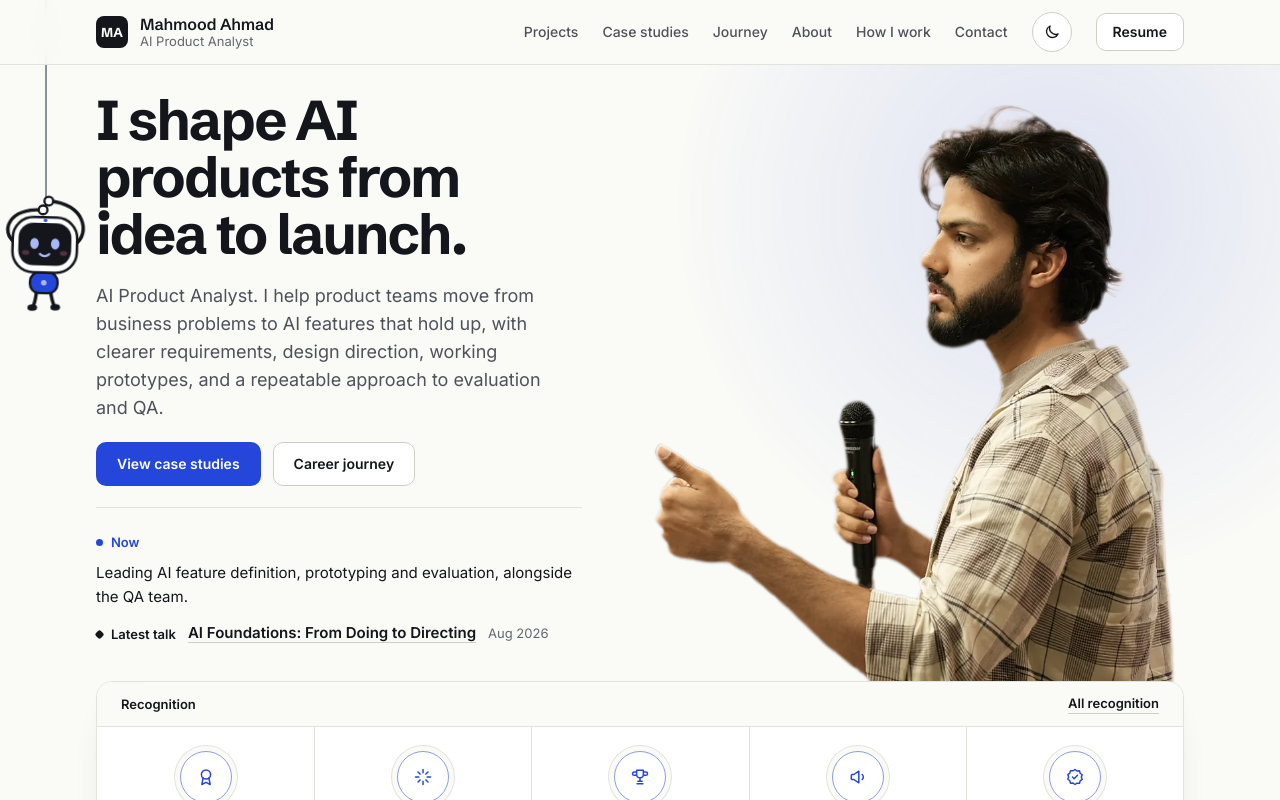
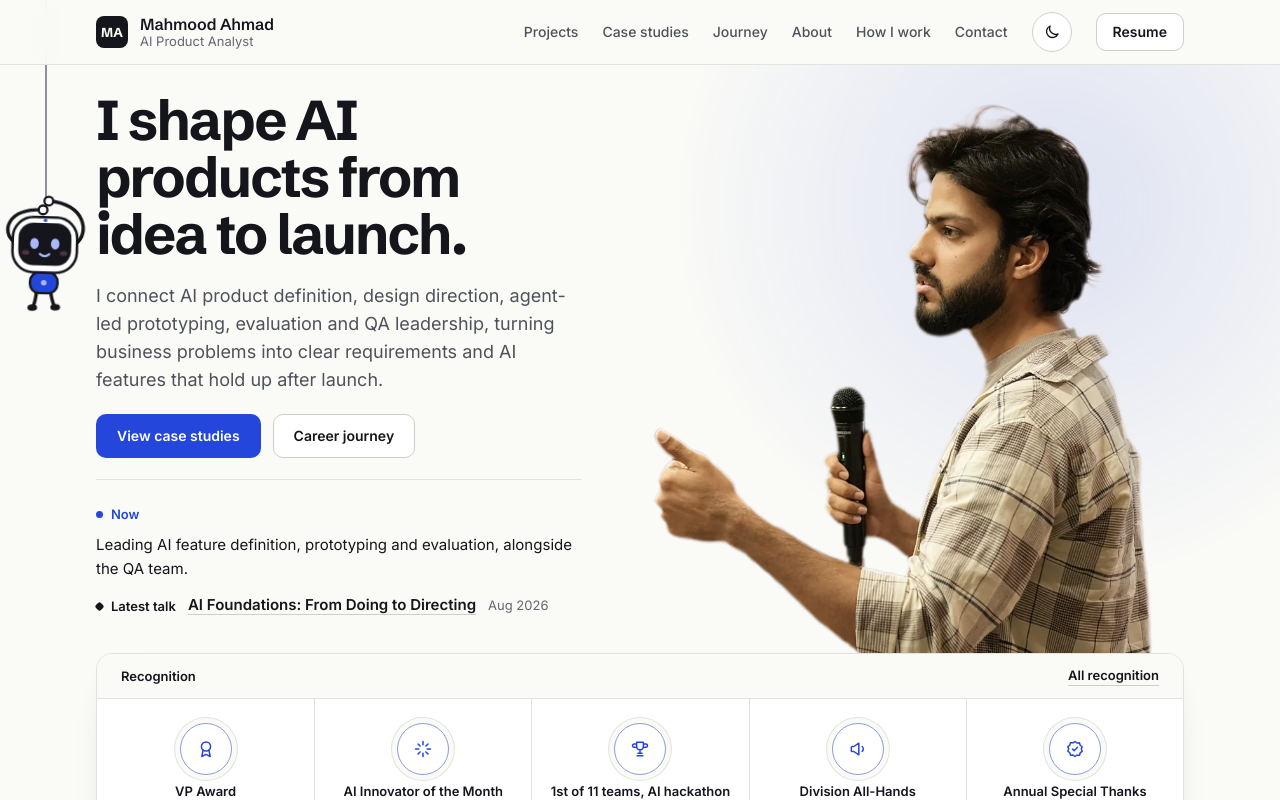
Before and after one commit to shironigun/shironigun.github.io, a React (Vite) app: page / in a window 1280 px wide. Shown: the top 800 px of the page. Built offline with nearby package versions, Linux system fonts and the light colour scheme.

Commit message:
Hero paragraph matches the LinkedIn headline
Co-Authored-By: Claude Opus 5.5 <noreply@anthropic.com>

```diff
--- a/src/content/site.js
+++ b/src/content/site.js
@@ -33,7 +33,7 @@ export const nav = [
 export const hero = {
   headline: 'I shape AI products from idea to launch.',
   support:
-    'AI Product Analyst. I help product teams move from business problems to AI features that hold up, with clearer requirements, design direction, working prototypes, and a repeatable approach to evaluation and QA.',
+    'I connect AI product definition, design direction, agent-led prototyping, evaluation and QA leadership, turning business problems into clear requirements and AI features that hold up after launch.',
   now: 'Leading AI feature definition, prototyping and evaluation, alongside the QA team.',
 };
 
```
Also changed, not shown: 1 other file (tests, documents, lock files or other folders).
